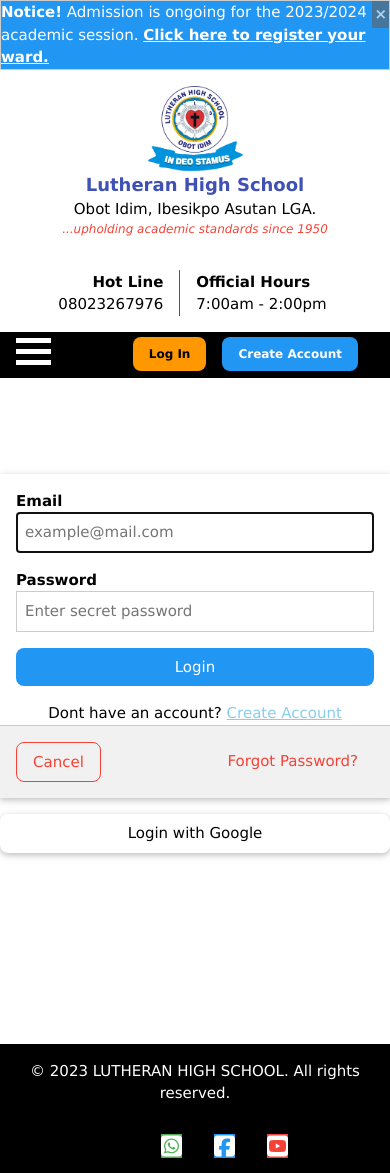
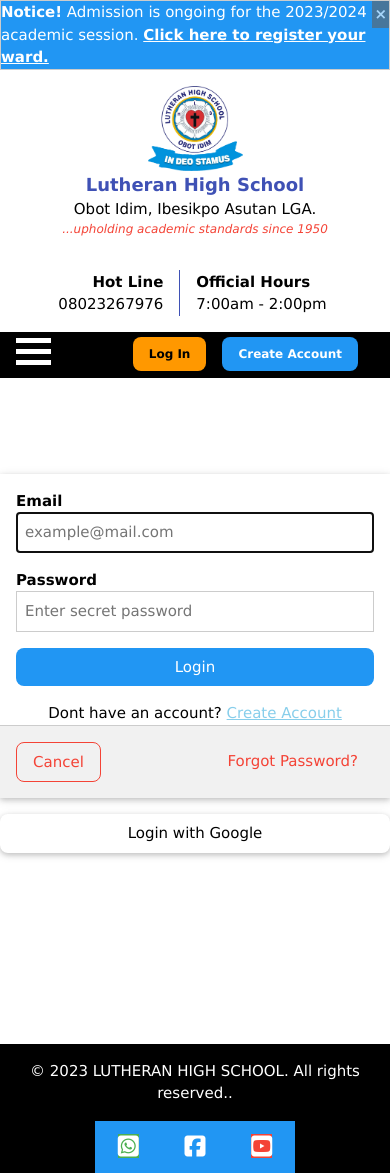
Before and after one commit to felixobianozie/lhs_frontend, a React (Create React App) app: page /login in a window 390 px wide. Built offline with nearby package versions, Linux system fonts and the light colour scheme.

Commit message:
fix: adjust further to achieve mobile responsiveness

```diff
--- a/src/App.js
+++ b/src/App.js
@@ -24,6 +24,8 @@
       <BrowserRouter>
         <Routes>
           <Route path="/" element={<Layout />}>
+            {/* Temporary fix for github pages routing home to 404 */}
+            <Route path="lhs_frontend" element={<HomePage />} />
             {/* Public routes */}
             <Route index element={<HomePage />} />
             <Route path="about" element={<AboutPage />} />
--- a/src/components/Footer.js
+++ b/src/components/Footer.js
@@ -7,10 +7,10 @@
     return (
         <div className="w3-container w3-black w3-row" style={{minHeight:"100px"}}>
             <div className="w3-col s12 l6 w3-padding-16 w3-center">
-            &#169; 2023 LUTHERAN HIGH SCHOOL. All rights reserved.
+            &#169; 2023 LUTHERAN HIGH SCHOOL. All rights reserved..
             </div>
-            <div className="w3-col s12 l6" >
-                <div style={{width:"100px", marginRight:"auto", marginLeft: "auto"}}>
+            <div className="w3-col s12 l6" style={{}}>
+                <div className="w3-yellow" style={{marginRight:"auto", marginLeft: "auto", width:"200px"}}>
                     <SocialMediaLinks />
                 </div>
 
--- a/src/components/SocialMediaLinks.js
+++ b/src/components/SocialMediaLinks.js
@@ -4,7 +4,7 @@
 
 function SocialMediaLinks() {
     return(
-        <div className="w3-cell-row w3-xlarge" style={{maxWidth:"100px"}}>
+        <div className="w3-cell-row w3-xlarge w3-blue" style={{width:"200px"}}>
             <div className="w3-cell w3-button"><span className="fab fa-whatsapp-square w3-green"></span></div>
             <div className="w3-cell w3-button"><span className="fab fa-facebook-square w3-blue"></span></div>
             <div className="w3-cell w3-button"><span className="fa fa-youtube-square w3-red"></span></div>
```
